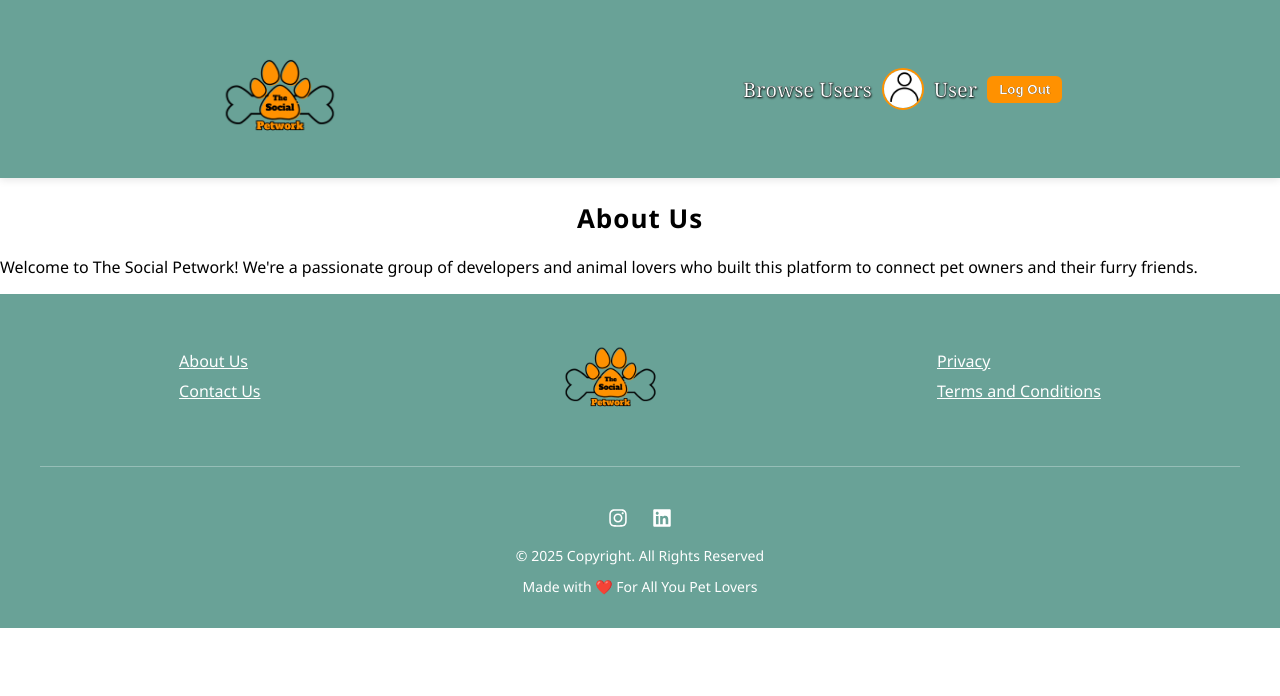
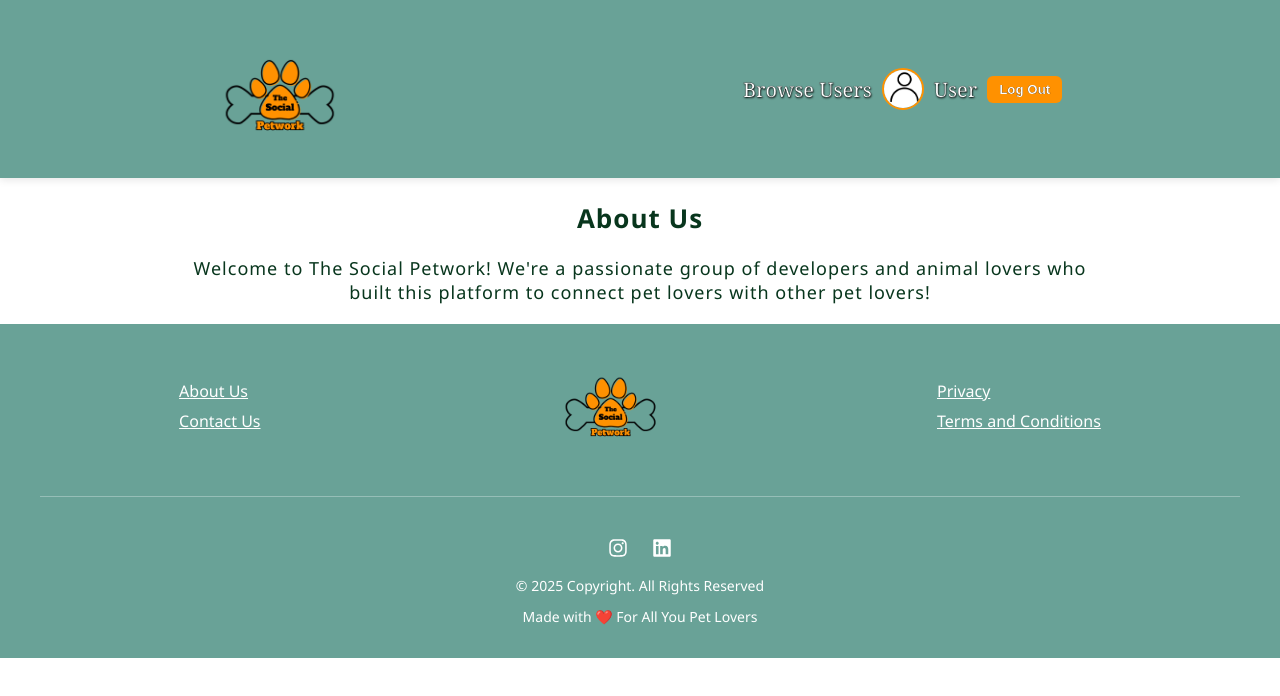
Before and after one commit to Ang3la33/the-social-petwork-s4-final-frontend, a React (Create React App) app in the folder social-petwork/: page /about in a window 1280 px wide. Shown: the top 696 px of the page. Built offline with nearby package versions, Linux system fonts and the light colour scheme.

Commit message:
added styling to page content

```diff
--- a/social-petwork/src/App.css
+++ b/social-petwork/src/App.css
@@ -1114,10 +1114,18 @@ h4{
   background-color: #e98b30;
  }
 
-
+ p {
+  color: #08361d;
+  letter-spacing: 1px;
+  text-align: center;
+  margin-left: 180px;
+  margin-right: 180px;
+  font-size: 18px;
+  margin-bottom: 20px;
+ }
 
  h2 {
-   color: #000000;
+   color: #08361d;
    font-size: 26px;
    font-weight: 600;
    text-align: center;
--- a/social-petwork/src/Pages/About.jsx
+++ b/social-petwork/src/Pages/About.jsx
@@ -7,7 +7,7 @@ function About() {
       <h2>About Us</h2>
       <p>
         Welcome to The Social Petwork! We're a passionate group of developers and animal lovers
-        who built this platform to connect pet owners and their furry friends.
+        who built this platform to connect pet lovers with other pet lovers!
       </p>
     </div>
   );
```
